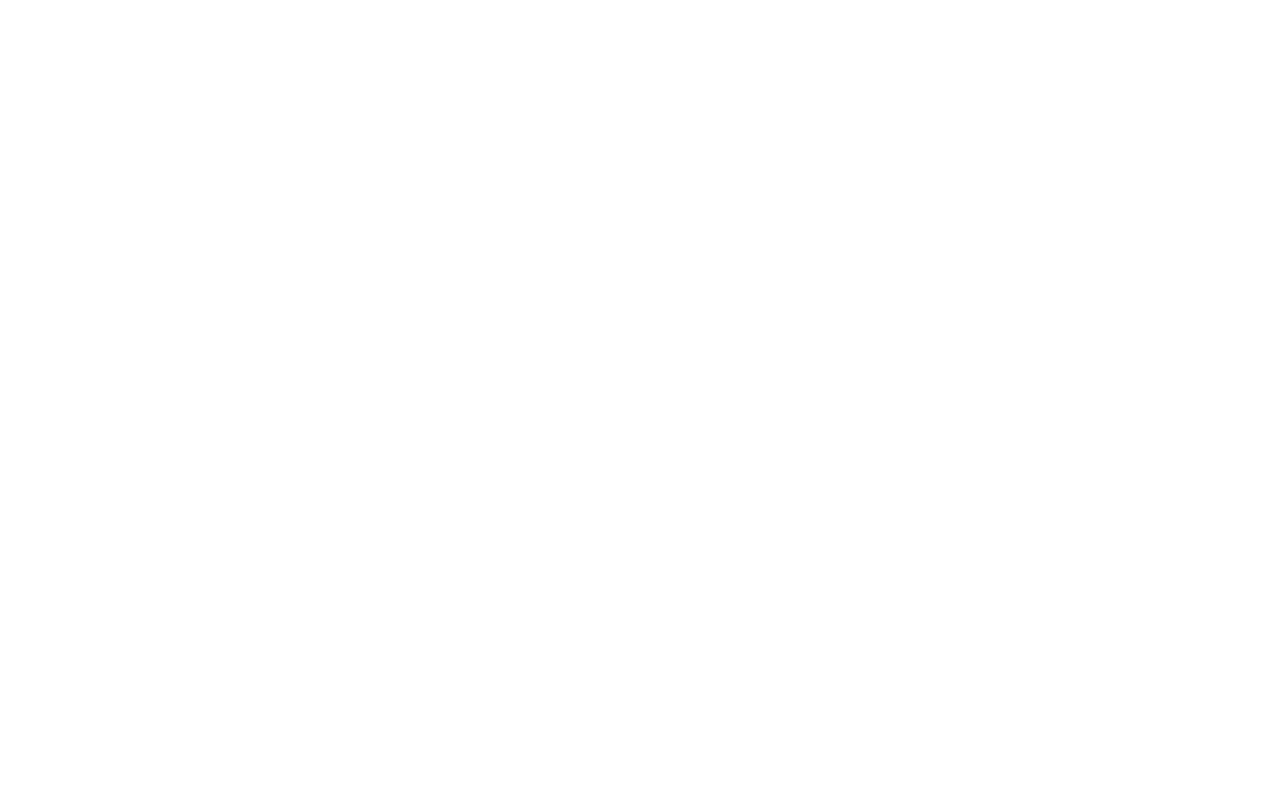
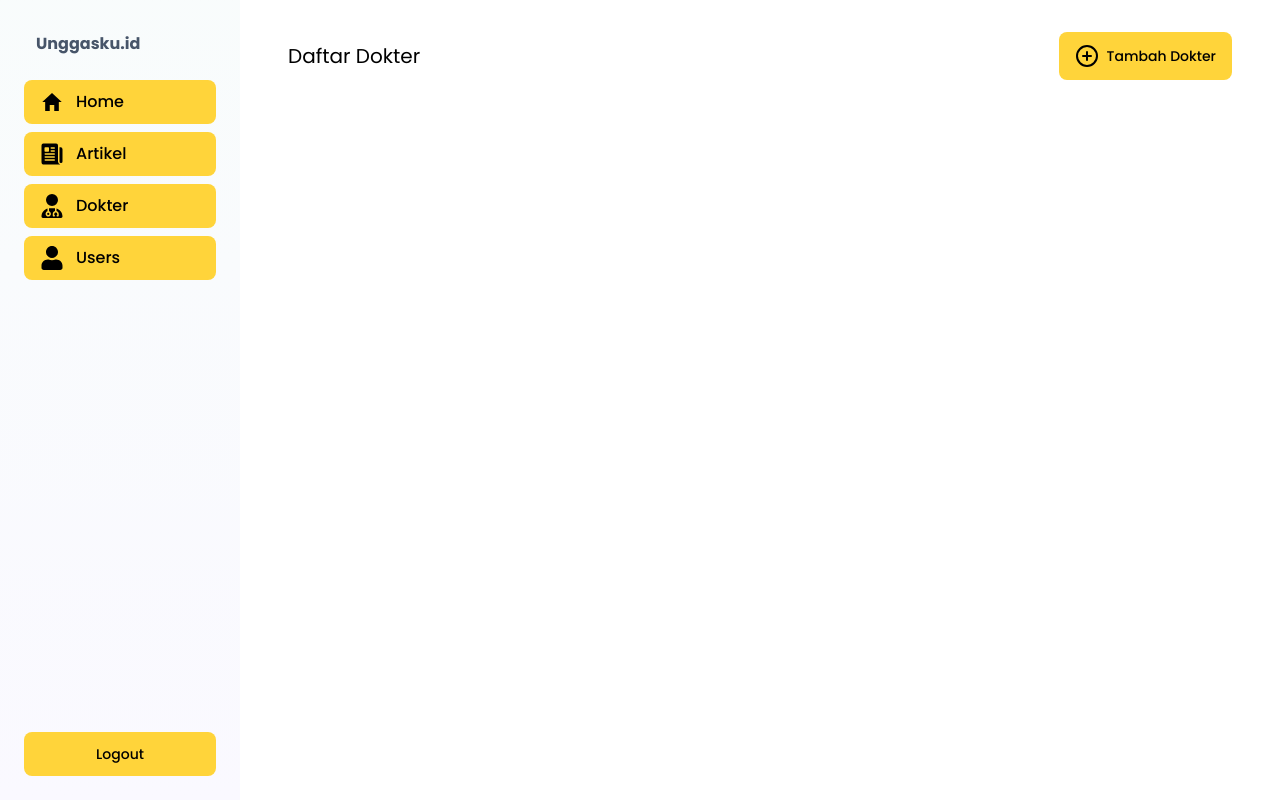
Before and after one commit to Ariemaharrucha/unggasku-fe, a React (Vite) app: page /dashboard/dokter in a window 1280 px wide. Before the commit this address had no page. Built offline with nearby package versions, Linux system fonts and the light colour scheme.

Commit message:
add dokter overview

```diff
--- a/src/app/routes.jsx
+++ b/src/app/routes.jsx
@@ -4,9 +4,10 @@ import { Register } from "../pages/authentication/Register.jsx";
 import { ArtikelPage } from "../pages/clients/ArtikelPage.jsx";
 import { Dashboard } from "../pages/dashboard/index.dashboard.jsx";
 import { ArtikelDetails } from "../pages/clients/ArtikelDetails.jsx";
-import { Artikel } from "../pages/dashboard/Artikel.jsx";
+import { ArtikelOverview } from "../pages/dashboard/ArtikelOverview.jsx";
 import { FormAddArtikel } from "../pages/dashboard/FormAddArtikel.jsx";
 import { FormEditArtikel } from "../pages/dashboard/FormEditArtikel.jsx";
+import { DokterOverview } from "../pages/dashboard/DokterOverview.jsx";
 
 export const AppRouter = () => {
   return (
@@ -17,9 +18,10 @@ export const AppRouter = () => {
       <Route path="/artikel" element={<ArtikelPage/>}></Route>
       <Route path="/artikel/detailsArtikel" element={<ArtikelDetails/>}></Route>
       <Route path="/dashboard" element={<Dashboard/>}></Route>
-      <Route path="/dashboard/artikel" element={<Artikel/>}></Route>
+      <Route path="/dashboard/artikel" element={<ArtikelOverview/>}></Route>
       <Route path="/dashboard/artikel/create" element={<FormAddArtikel/>}></Route>
       <Route path="/dashboard/artikel/edit/:id" element={<FormEditArtikel/>}></Route>
+      <Route path="/dashboard/dokter" element={<DokterOverview/>}></Route>
     </Routes>
   </BrowserRouter>
   )
--- a/src/pages/dashboard/Artikel.jsx
+++ b/src/pages/dashboard/DokterOverview.jsx
@@ -1,27 +1,24 @@
+import { FiPlusCircle } from "react-icons/fi";
+import Button from "../../components/ui/Button.jsx";
 import { Link } from "react-router-dom";
 import { DashboardLayout } from "../../layouts/DashboardLayout.jsx";
-import Button from "../../components/ui/Button.jsx";
-import { ArtikelTable } from "./ArtikelTable.jsx";
-import { FiPlusCircle } from "react-icons/fi";
 
-export const Artikel = () => {
+export const DokterOverview = () => {
   return (
     <DashboardLayout>
       <main className="max-w-6xl">
         <section className="sticky top-0 z-[2] flex items-center justify-between bg-white py-2 ">
           <div>
-            <h3 className="text-xl">Artikel</h3>
+            <h3 className="text-xl">Daftar Dokter</h3>
           </div>
-          <Link to="/dashboard/artikel/create">
+          <Link to="/dashboard/dokter/create">
             <Button variant="secondary">
               <FiPlusCircle size={24} />
-              Buat Artikel
+              Tambah Dokter
             </Button>
           </Link>
         </section>
-        <section className="mt-4">
-          <ArtikelTable></ArtikelTable>
-        </section>
+        <section className="mt-4">{/* list dokter */}</section>
       </main>
     </DashboardLayout>
   );
```
